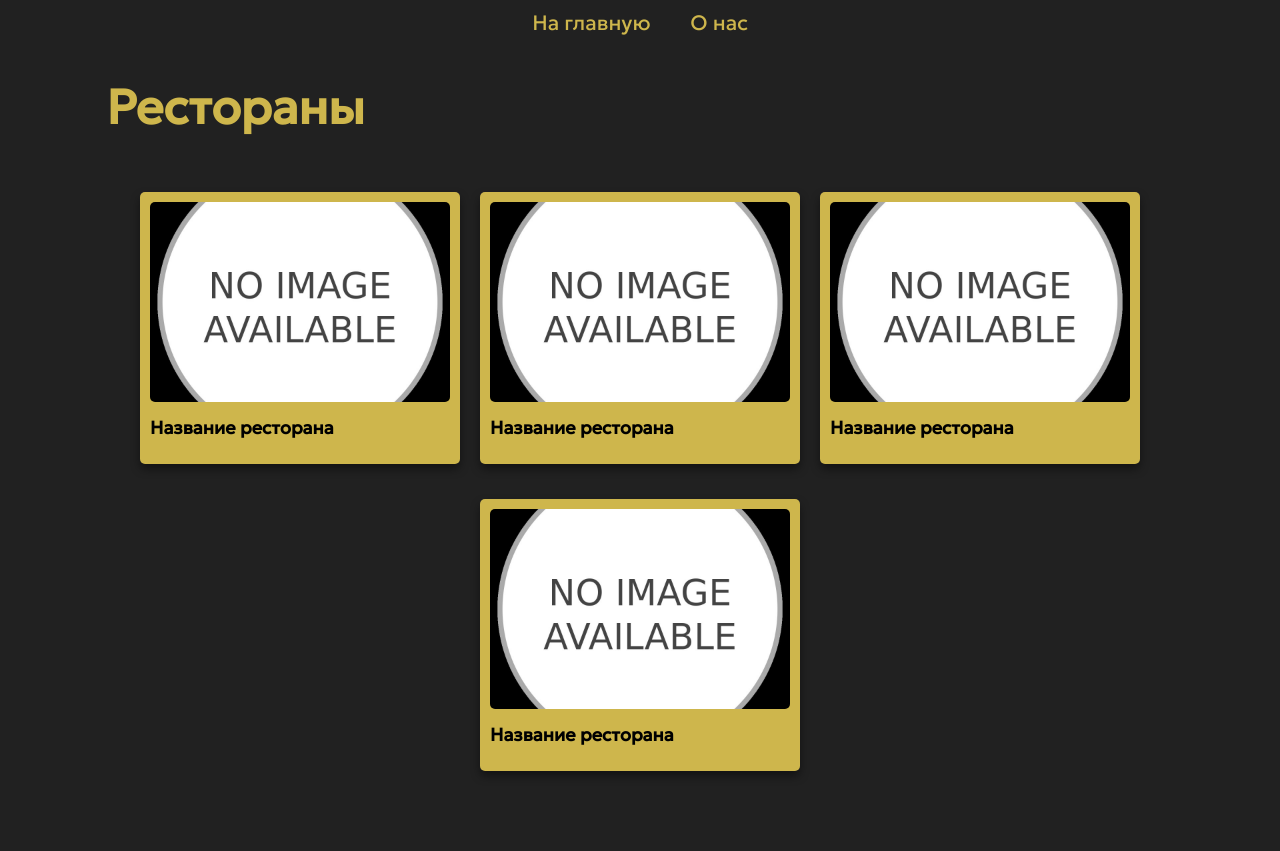
After one commit to moxicom/Restaurants-delivery, a PHP site: template templates/restaurants-page.html.twig in a window 1280 px wide. The commit adds this page. Run offline with PHP 8.4, Linux system fonts and the light colour scheme; the template is opened without the code that fills it, so the values that code supplies are empty; some libraries are stand-ins or nearby versions.

Commit message:
started restaurants page

```diff
--- a/db_connection.php
+++ b/db_connection.php
@@ -2,7 +2,7 @@
 
 
 
-$db_hostname = '26.3.98.145';
+$db_hostname = '127.0.0.1';
 $db_database = 'rest_delivery';
 $db_username = 'root';
 $db_password = '';
--- a/index.php
+++ b/index.php
@@ -44,7 +44,7 @@ if($result->num_rows > 0){
     }
 }
 else{
-    echo "0 ЗАПИСЕЙ";
+
 }
 
 try {
--- /dev/null
+++ b/templates/restaurants-page.html.twig
@@ -0,0 +1,78 @@
+<!DOCTYPE html>
+<html lang="en">
+<head>
+    <meta charset="UTF-8">
+    <meta http-equiv="X-UA-Compatible" content="IE=edge">
+    <meta name="viewport" content="width=device-width, initial-scale=1.0">
+    <link rel="stylesheet" href="../styles/main_styles.css">
+    <link rel="stylesheet" href="../styles/main_page.css">
+    <link rel="icon" type="image/x-icon" href="./styles/favicon.ico">
+
+    <title>Рестораны</title>
+    <style>
+    .restaurant-container{
+        margin: 50px auto;
+        /* height: 100%; */
+        width: 84%;
+        display: flex;
+        flex-wrap: wrap;
+        justify-content: center;
+        align-items: center;
+    }
+    .restaurant-card {
+      width: 300px;
+      border-radius: 5px;
+      padding: 10px;
+      margin: 5px 10px 30px 10px;
+      background-color: #CEB64C;
+      box-shadow: 0 5px 10px 0 rgba(0, 0, 0, 0.445);
+      transition: box-shadow 0.3s ease
+    }
+    .restaurant-card:hover{
+        box-shadow: 0 5px 30px 0 rgba(206, 182, 76, 0.3);;
+    }
+
+    .restaurant-image {
+      width: 100%;
+      height: 200px;
+      object-fit: cover;
+      border-radius: 5px;
+    }
+
+    .restaurant-name {
+      font-size: 18px;
+      margin-top: 10px;
+    }
+  </style>
+</head>
+<body>
+    <div id="menu">
+        <a href="../index.php">
+            На главную
+        </a>
+        <a href="#">
+            О нас
+        </a>
+    </div>
+    <div class="row"><h1 class="header">Рестораны</h1></div>
+    <div class="restaurant-container">
+        <div class="restaurant-card">
+            <img src="../uploaded_images/no_image.jpg" alt="Изображение ресторана" class="restaurant-image">
+            <h2 class="restaurant-name">Название ресторана</h2>
+        </div>
+        <div class="restaurant-card">
+            <img src="../uploaded_images/no_image.jpg" alt="Изображение ресторана" class="restaurant-image">
+            <h2 class="restaurant-name">Название ресторана</h2>
+        </div>
+        <div class="restaurant-card">
+            <img src="../uploaded_images/no_image.jpg" alt="Изображение ресторана" class="restaurant-image">
+            <h2 class="restaurant-name">Название ресторана</h2>
+        </div>
+                <div class="restaurant-card">
+            <img src="../uploaded_images/no_image.jpg" alt="Изображение ресторана" class="restaurant-image">
+            <h2 class="restaurant-name">Название ресторана</h2>
+        </div>
+    </div>
+
+</body>
+</html>
```
Also changed, not shown: controllers/restaurants_page.php (added, +14 -0 lines), controllers/routing.php (added).
